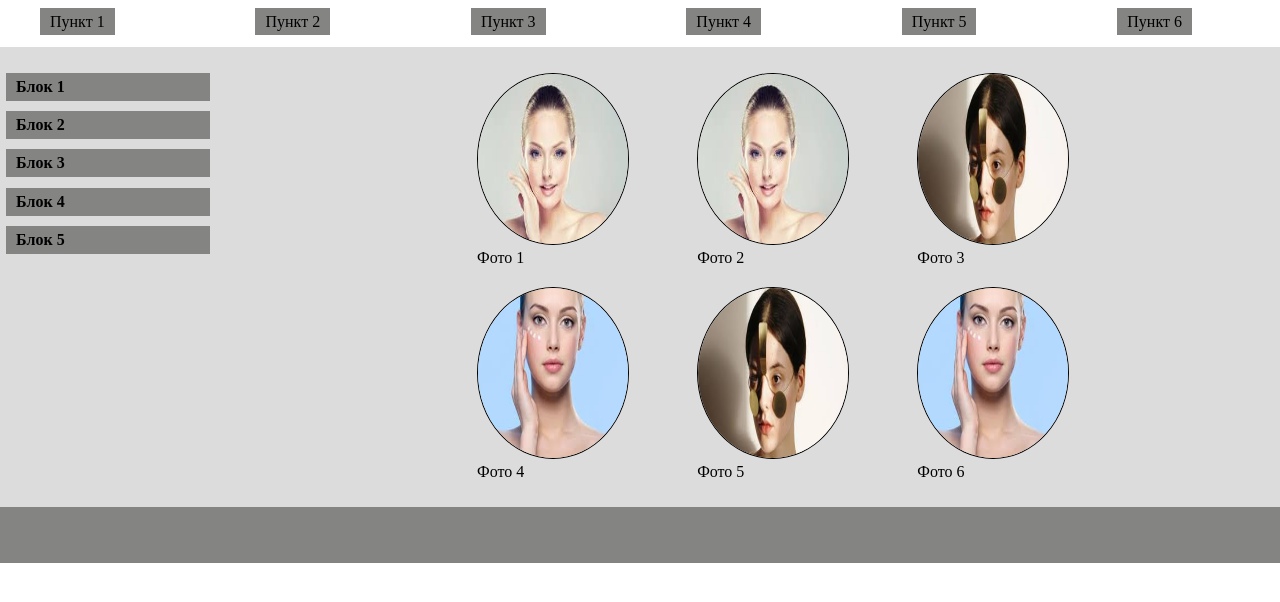
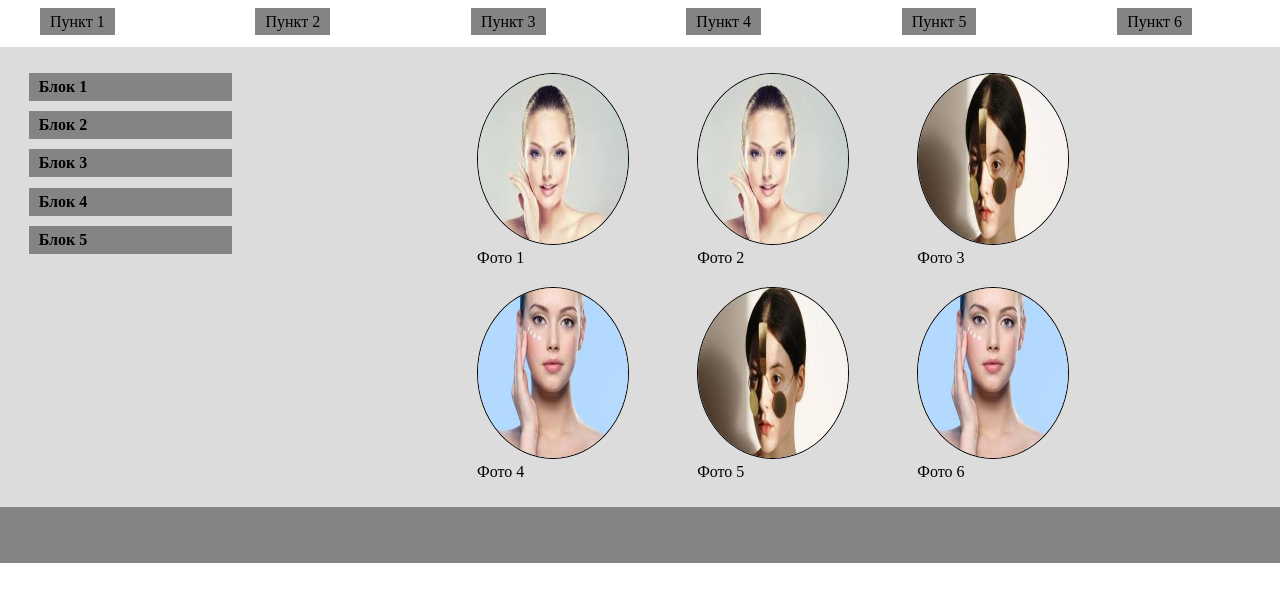
Before and after one commit to DmitryPushkarev91/Dmitry, a plain HTML site: page 4/4.3/index.html in a window 1280 px wide. Shown: the part 70-672 px from the top of the page. Drawn offline with Linux system fonts and the light colour scheme.

Commit message:
4.3 center

```diff
--- a/4/4.3/style.css
+++ b/4/4.3/style.css
@@ -66,7 +66,7 @@ header .search {
     width: 90%;
     display: flex;
     flex-direction: column;
-    margin-left: -15%;
+    margin-left: -5%;
 }
 
 .content_sidebar ul li {
@@ -80,6 +80,7 @@ header .search {
 .content .content_photo {
     display: flex;
     justify-content: center;
+    margin: 0 auto;
 }
 .content_photo ul {
     width: 60%;
```
